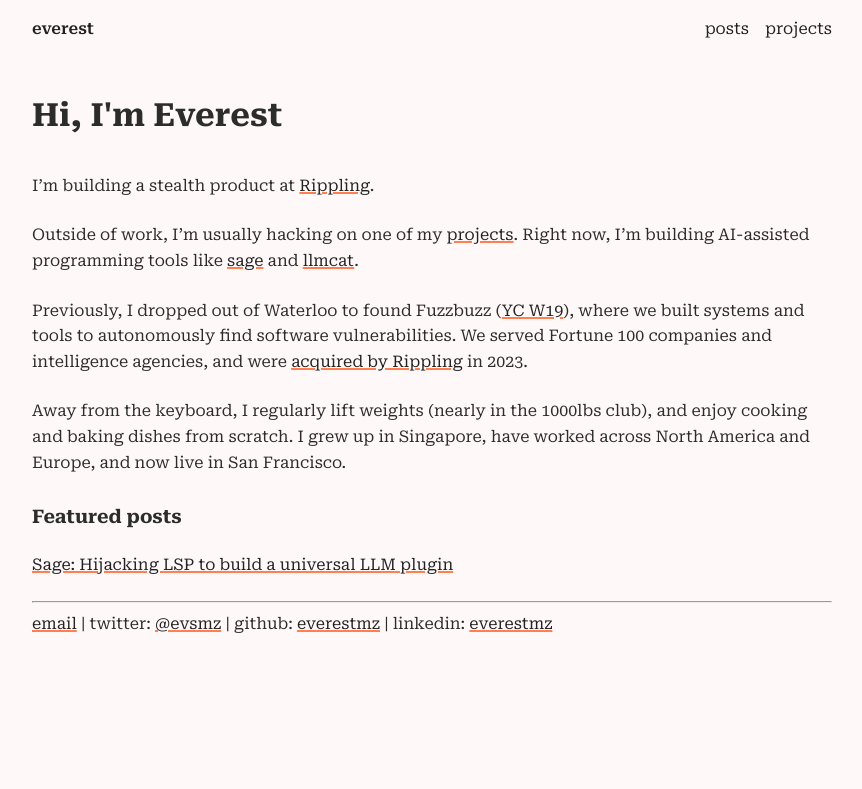
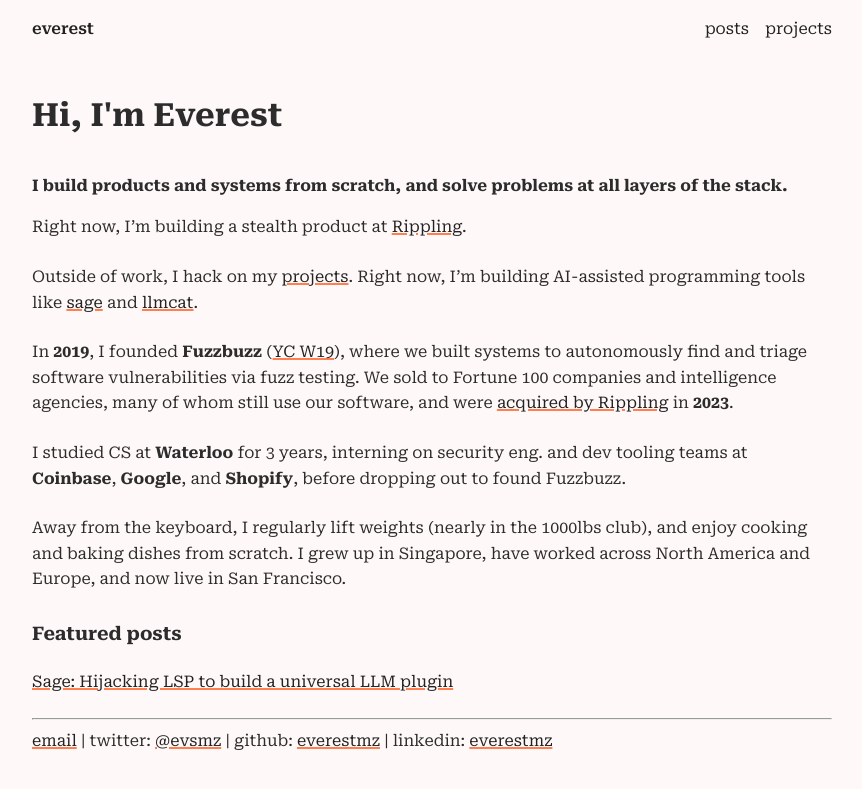
Before and after one commit to everestmz/everestmz.github.io, a Jekyll site: the page built from index.md, in a window 1280 px wide. Shown: the top 789 px of the page, without its empty margins (208-1070 px from the left). Built offline with Jekyll 4.4.1, drawn with Linux system fonts in a browser that asks for light colours.

Commit message:
Small changes

```diff
--- a/index.md
+++ b/index.md
@@ -7,10 +7,14 @@
 header: Hi, I'm Everest
 ---
 
-I'm building a stealth product at [Rippling](https://rippling.com).
+#### I build products and systems from scratch, and solve problems at all layers of the stack.
 
-Outside of work, I'm usually hacking on one of my [projects](/projects). Right now, I'm building AI-assisted programming tools like [sage](https://github.com/everestmz/sage) and [llmcat](https://github.com/everestmz/llmcat).
+Right now, I'm building a stealth product at [Rippling](https://rippling.com).
 
-Previously, I dropped out of Waterloo to found Fuzzbuzz ([YC W19](https://www.ycombinator.com/companies/fuzzbuzz)), where we built systems and tools to autonomously find software vulnerabilities. We served Fortune 100 companies and intelligence agencies, and were [acquired by Rippling](https://www.rippling.com/blog/founders-keepers-rippling-acquires-fuzzbuzz) in 2023.
+Outside of work, I hack on my [projects](/projects). Right now, I'm building AI-assisted programming tools like [sage](https://github.com/everestmz/sage) and [llmcat](https://github.com/everestmz/llmcat).
+
+In **2019**, I founded **Fuzzbuzz** ([YC W19](https://www.ycombinator.com/companies/fuzzbuzz)), where we built systems to autonomously find and triage software vulnerabilities via fuzz testing. We sold to Fortune 100 companies and intelligence agencies, many of whom still use our software, and were [acquired by Rippling](https://www.rippling.com/blog/founders-keepers-rippling-acquires-fuzzbuzz) in **2023**.
+
+I studied CS at **Waterloo** for 3 years, interning on security eng. and dev tooling teams at **Coinbase**, **Google**, and **Shopify**, before dropping out to found Fuzzbuzz.
 
 Away from the keyboard, I regularly lift weights (nearly in the 1000lbs club), and enjoy cooking and baking dishes from scratch. I grew up in Singapore, have worked across North America and Europe, and now live in San Francisco.
```
